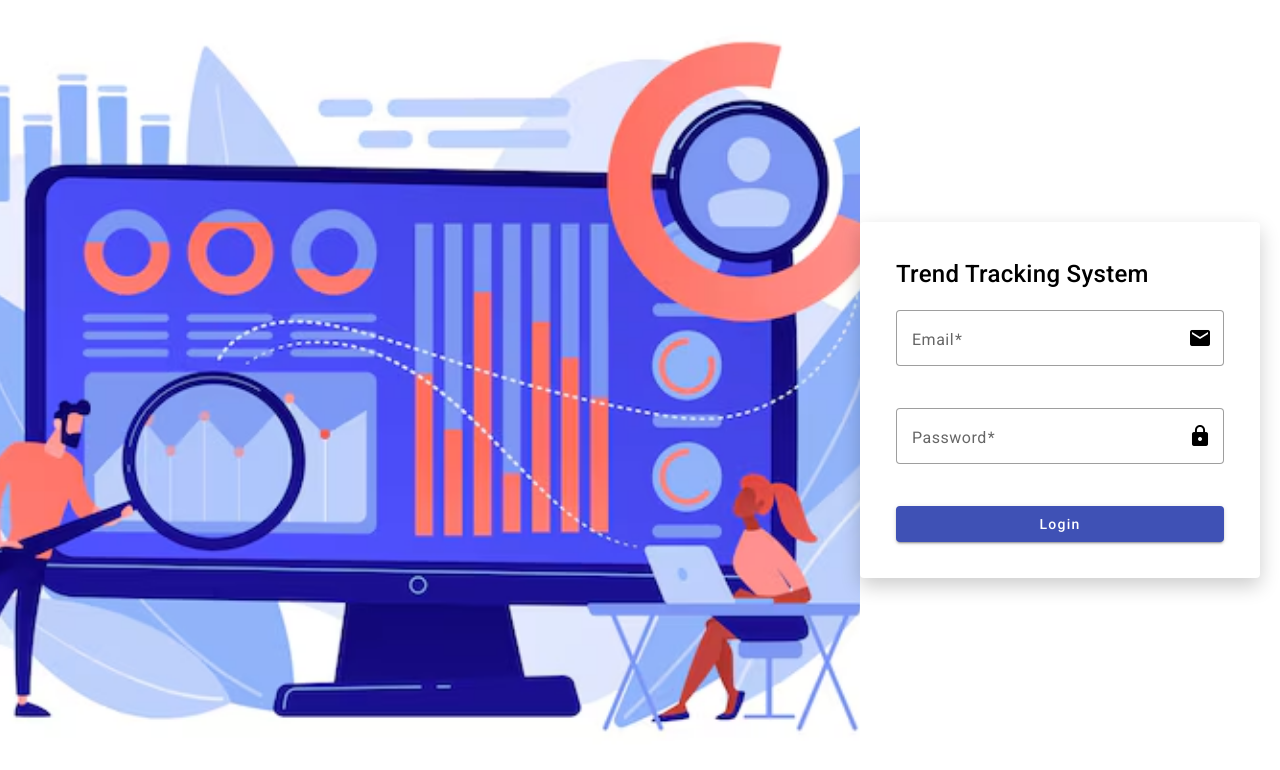
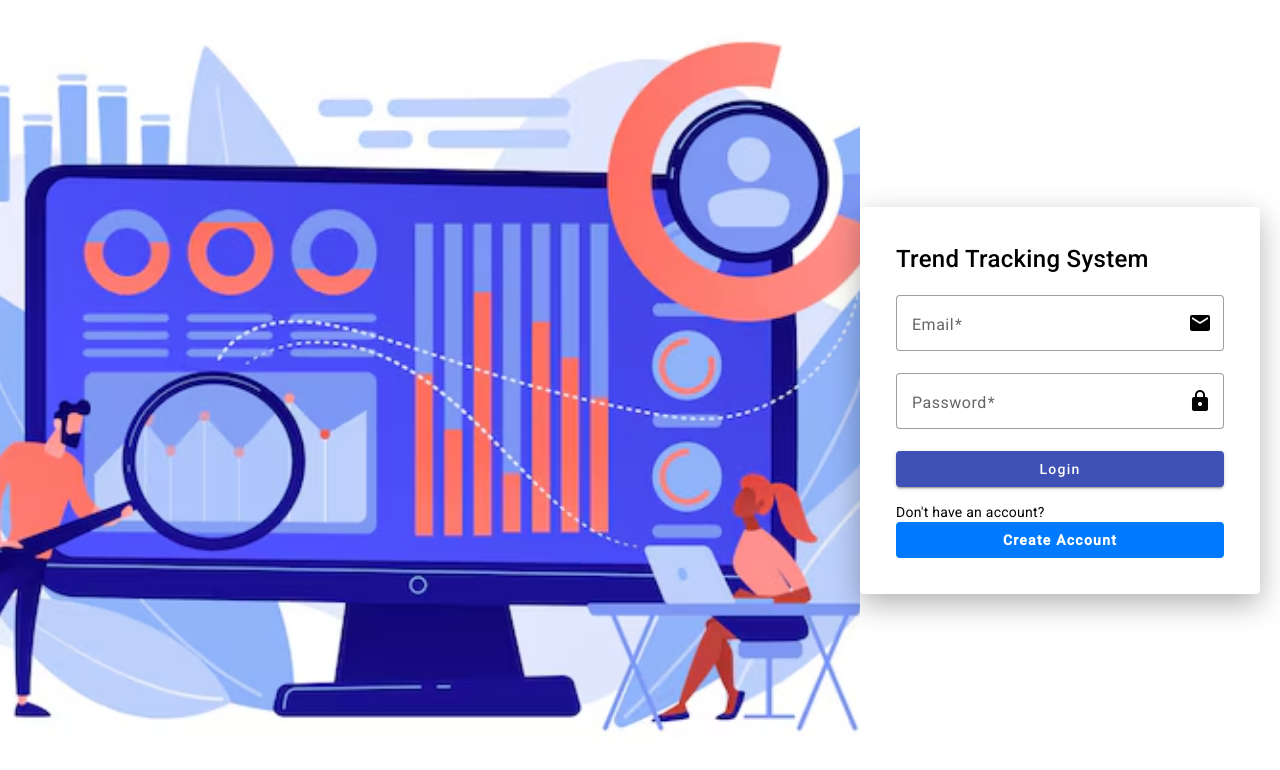
Before and after one commit to SuvamDatta/sales-forecasting-ui, an Angular app: page /login in a window 1280 px wide. Shown: the top 770 px of the page. Built offline with nearby package versions, Linux system fonts and the light colour scheme; what ng2-charts would draw is missing.

Commit message:
login with create

```diff
--- a/src/app/app-routing.module.ts
+++ b/src/app/app-routing.module.ts
@@ -2,11 +2,13 @@ import { NgModule } from '@angular/core';
 import { RouterModule, Routes } from '@angular/router';
 import { LoginComponent } from './login/login.component';
 import { DashboardComponent } from './dashboard/dashboard.component';
+import { CreateAccountComponent } from './create-account/create-account.component';
 
 const routes: Routes = [
   { path: 'login', component: LoginComponent },
   { path: '', redirectTo: '/login', pathMatch: 'full' },
   { path: 'dashboard', component: DashboardComponent },
+  { path: 'create-account', component: CreateAccountComponent },
 ];
 
 @NgModule({
--- a/src/app/app.module.ts
+++ b/src/app/app.module.ts
@@ -16,12 +16,14 @@ import { LoginComponent } from './login/login.component';
 import { MatCardModule } from '@angular/material/card';
 import { MatIconModule } from '@angular/material/icon';
 import { AppRoutingModule } from './app-routing.module';
+import { CreateAccountComponent } from './create-account/create-account.component';
 
 @NgModule({
   declarations: [
     AppComponent,
     DashboardComponent,
-    LoginComponent
+    LoginComponent,
+    CreateAccountComponent
   ],
   imports: [
     BrowserModule,
--- /dev/null
+++ b/src/app/create-account/create-account.component.html
@@ -0,0 +1,28 @@
+<div class="create-account-container">
+    <mat-card class="create-account-card">
+      <mat-card-header>
+        <mat-card-title>Create an Account</mat-card-title>
+      </mat-card-header>
+      <mat-card-content>
+        <form>
+          <mat-form-field appearance="outline">
+            <mat-label>Full Name</mat-label>
+            <input matInput type="text" required>
+          </mat-form-field>
+          <mat-form-field appearance="outline">
+            <mat-label>Email</mat-label>
+            <input matInput type="email" required>
+          </mat-form-field>
+          <mat-form-field appearance="outline">
+            <mat-label>Password</mat-label>
+            <input matInput type="password" required>
+          </mat-form-field>
+          <mat-form-field appearance="outline">
+            <mat-label>Confirm Password</mat-label>
+            <input matInput type="password" required>
+          </mat-form-field>
+          <button mat-raised-button color="primary" class="create-account-submit-button">Create Account</button>
+        </form>
+      </mat-card-content>
+    </mat-card>
+  </div>
--- /dev/null
+++ b/src/app/create-account/create-account.component.scss
@@ -0,0 +1,29 @@
+.create-account-container {
+    display: flex;
+    justify-content: center;
+    align-items: center;
+    height: 100vh;
+    background-color: white;
+  }
+
+  .create-account-card {
+    width: 400px;
+    padding: 20px;
+    background-color: white;
+    box-shadow: 0px 8px 20px rgba(0, 0, 0, 0.3);
+  }
+
+  mat-card-title {
+    text-align: center;
+    font-size: 24px;
+    margin-bottom: 20px;
+  }
+
+  mat-form-field {
+    width: 100%;
+    margin-bottom: 20px;
+  }
+
+  .create-account-submit-button {
+    width: 100%;
+  }
--- a/src/app/login/login.component.html
+++ b/src/app/login/login.component.html
@@ -19,6 +19,8 @@
             <mat-icon matSuffix>lock</mat-icon>
           </mat-form-field>
           <button mat-raised-button color="primary" class="login-button">Login</button>
+          <label>Don't have an account?</label>
+          <button mat-button color="accent" class="create-account-button" [routerLink]="['/create-account']">Create Account</button>
         </form>
       </mat-card-content>
     </mat-card>
--- a/src/app/login/login.component.scss
+++ b/src/app/login/login.component.scss
@@ -18,8 +18,7 @@
     padding: 20px;
     flex: 0 0 400px;
     background-color: white;  /* Set background color to white */
-    // box-shadow: 0px 4px 10px rgba(0, 0, 0, 0.1);
-    box-shadow: 0px 8px 20px rgba(0, 0, 0, 0.2);
+    box-shadow: 0px 10px 30px rgba(0, 0, 0, 0.3);
   }
 
   mat-card-title {
@@ -30,9 +29,27 @@
 
   mat-form-field {
     width: 100%;
-    margin-bottom: 20px;
   }
 
   .login-button {
     width: 100%;
+    margin-bottom: 15px;
   }
+  .login-button:hover {
+    background-color: green; /* Background color on hover */
+    color: white; /* Text color on hover */
+  }
+
+  .create-account-button {
+    width: 100%;
+    background-color: #007BFF; /* Background color on hover */
+    color: white !important; /* Text color on hover */
+    text-align: center;
+    font-weight: bold;
+    transition: background-color 0.3s ease, color 0.3s ease; /* Smooth transition for color change */
+  }
+
+  .create-account-button:hover {
+    background-color: green; /* Background color on hover */
+    color: white; /* Text color on hover */
+  }
```
Also changed, not shown: src/app/create-account/create-account.component.ts (added, +10 -0 lines), 1 other file (tests, documents, lock files or other folders).
